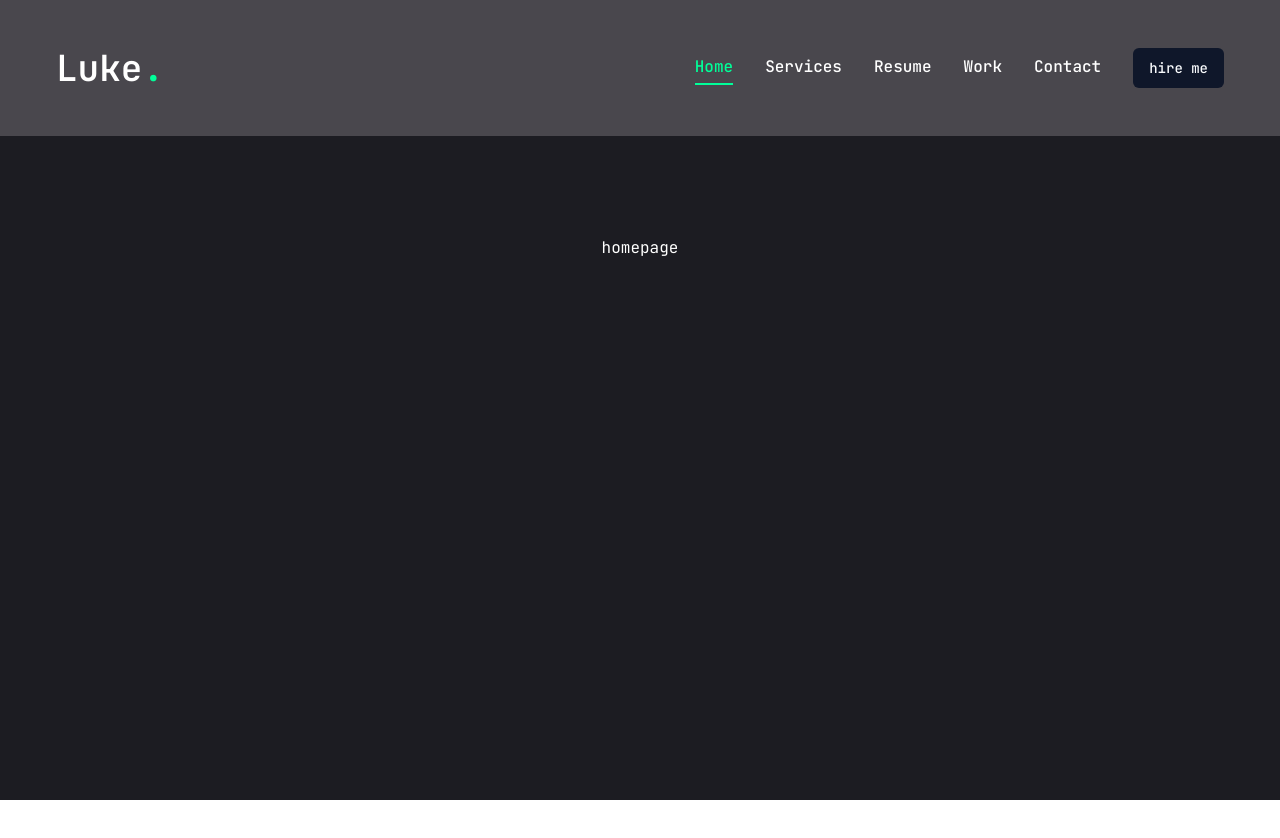
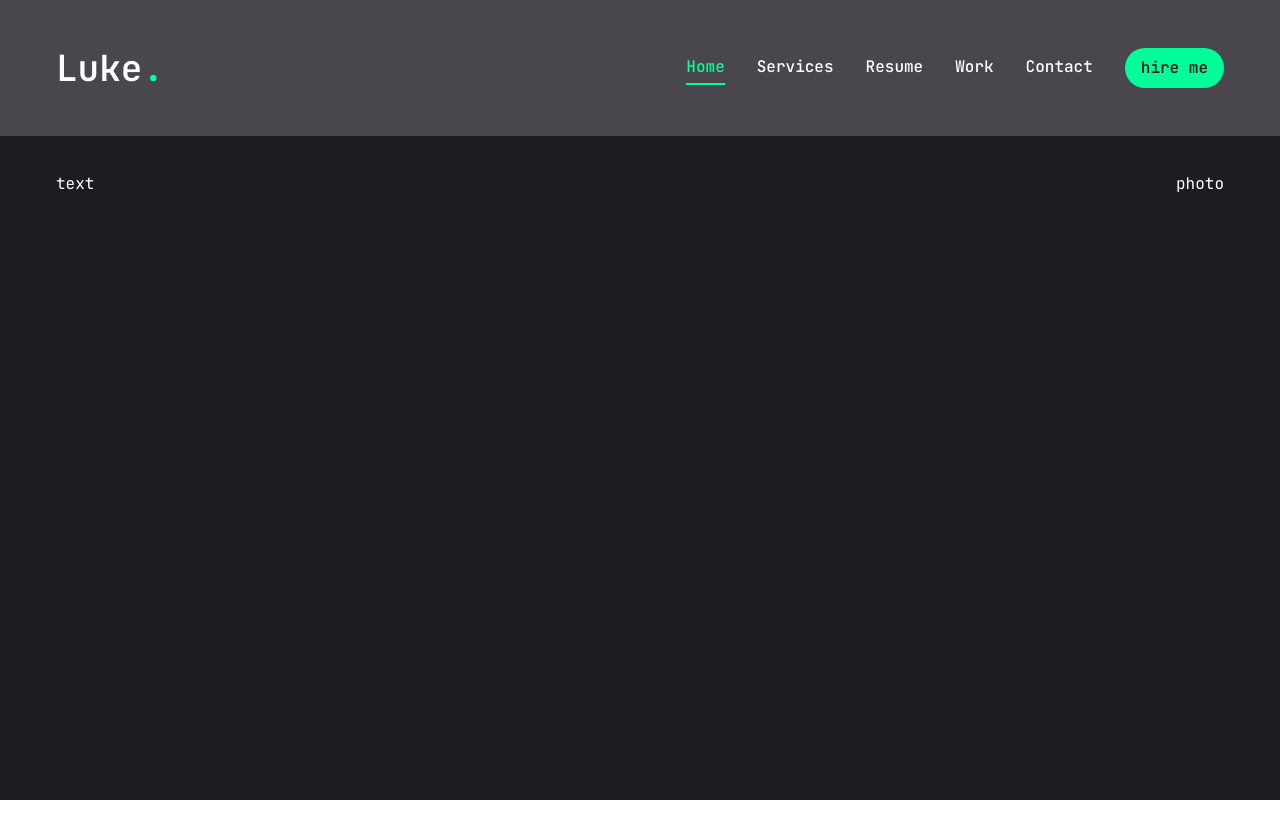
Before and after one commit to StefanAiroaie/Luke.-DEV-Portfolio, a Next.js app: page / in a window 1280 px wide. Shown: the top 838 px of the page. After the commit the page ends 800 px from the top, so only its background shows below. Built offline with nearby package versions, Linux system fonts and the light colour scheme.

Commit message:
nav mobile & desktop done

```diff
--- a/app/page.tsx
+++ b/app/page.tsx
@@ -1,9 +1,17 @@
-import Image from "next/image";
+import { Button } from "@/components/ui/button";
+import { FiDownload } from "react-icons/fi";
 
-export default function Home() {
+const Home = () => {
   return (
-    <main className="flex min-h-screen flex-col items-center justify-between p-24">
-      homepage
-    </main>
+    <section className="h-full">
+      <div className="container mx-auto h-full">
+        <div className="flex flex-col xl:flex-row items-center justify-between xl:pt-8 pb-24">
+          <div>text</div>
+          <div>photo</div>
+        </div>
+      </div>
+    </section>
   );
-}
+};
+
+export default Home;
--- a/components/MobileNav.tsx
+++ b/components/MobileNav.tsx
@@ -36,19 +36,30 @@ const MobileNav = () => {
       <SheetTrigger className="flex justify-center items-center">
         <CiMenuFries className="text-[32] text-accent" />
       </SheetTrigger>
-      <SheetContent className="flex flex-col gap-8">
+      <SheetContent>
         <div>
           {/* logo */}
           <Link href="/">
-            <h1 className="text-4xl font-semibold py-2">
+            <h1 className="mt-24 mb-16 text-2xl font-semibold text-center">
               Luke<span className="text-accent">.</span>
             </h1>
           </Link>
         </div>
 
-        <nav className="flex flex-col text-accent">
+        <nav className="flex flex-col justify-center items-center gap-8">
           {links.map((link, index) => {
-            return <Link href={link.path}>{link.name}</Link>;
+            return (
+              <Link
+                className={`${
+                  link.path === pathname &&
+                  "text-accent border-b-2 border-accent"
+                } "flex flex-col text-xl capitalize transition-all hover:text-accent"`}
+                key={index}
+                href={link.path}
+              >
+                {link.name}
+              </Link>
+            );
           })}
         </nav>
       </SheetContent>
--- a/components/ui/button.tsx
+++ b/components/ui/button.tsx
@@ -1,29 +1,23 @@
-import * as React from "react"
-import { Slot } from "@radix-ui/react-slot"
-import { cva, type VariantProps } from "class-variance-authority"
+import * as React from "react";
+import { Slot } from "@radix-ui/react-slot";
+import { cva, type VariantProps } from "class-variance-authority";
 
-import { cn } from "@/lib/utils"
+import { cn } from "@/lib/utils";
 
 const buttonVariants = cva(
-  "inline-flex items-center justify-center whitespace-nowrap rounded-md text-sm font-medium ring-offset-white transition-colors focus-visible:outline-none focus-visible:ring-2 focus-visible:ring-slate-950 focus-visible:ring-offset-2 disabled:pointer-events-none disabled:opacity-50 dark:ring-offset-slate-950 dark:focus-visible:ring-slate-300",
+  "inline-flex items-center justify-center whitespace-nowrap rounded-full text-base font-semibold ring-offset-white transition-colors",
   {
     variants: {
       variant: {
-        default: "bg-slate-900 text-slate-50 hover:bg-slate-900/90 dark:bg-slate-50 dark:text-slate-900 dark:hover:bg-slate-50/90",
-        destructive:
-          "bg-red-500 text-slate-50 hover:bg-red-500/90 dark:bg-red-900 dark:text-slate-50 dark:hover:bg-red-900/90",
+        default: "bg-accent text-primary hover:bg-accent-hover",
+        primary: "bg-primary text-white",
         outline:
-          "border border-slate-200 bg-white hover:bg-slate-100 hover:text-slate-900 dark:border-slate-800 dark:bg-slate-950 dark:hover:bg-slate-800 dark:hover:text-slate-50",
-        secondary:
-          "bg-slate-100 text-slate-900 hover:bg-slate-100/80 dark:bg-slate-800 dark:text-slate-50 dark:hover:bg-slate-800/80",
-        ghost: "hover:bg-slate-100 hover:text-slate-900 dark:hover:bg-slate-800 dark:hover:text-slate-50",
-        link: "text-slate-900 underline-offset-4 hover:underline dark:text-slate-50",
+          "border border-accent bg-transparent text-accent hover:bg-accent hover:text-primary",
       },
       size: {
         default: "h-10 px-4 py-2",
-        sm: "h-9 rounded-md px-3",
-        lg: "h-11 rounded-md px-8",
-        icon: "h-10 w-10",
+        md: "h-[48px] px-6",
+        lg: "h-[56px] px-8 text.sm uppercase traking-[2px]",
       },
     },
     defaultVariants: {
@@ -31,26 +25,26 @@ const buttonVariants = cva(
       size: "default",
     },
   }
-)
+);
 
 export interface ButtonProps
   extends React.ButtonHTMLAttributes<HTMLButtonElement>,
     VariantProps<typeof buttonVariants> {
-  asChild?: boolean
+  asChild?: boolean;
 }
 
 const Button = React.forwardRef<HTMLButtonElement, ButtonProps>(
   ({ className, variant, size, asChild = false, ...props }, ref) => {
-    const Comp = asChild ? Slot : "button"
+    const Comp = asChild ? Slot : "button";
     return (
       <Comp
         className={cn(buttonVariants({ variant, size, className }))}
         ref={ref}
         {...props}
       />
-    )
+    );
   }
-)
-Button.displayName = "Button"
+);
+Button.displayName = "Button";
 
-export { Button, buttonVariants }
+export { Button, buttonVariants };
```
